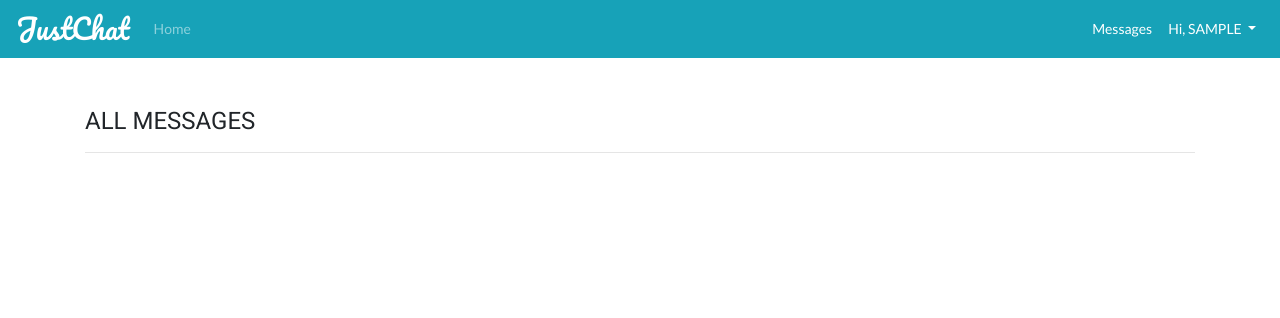
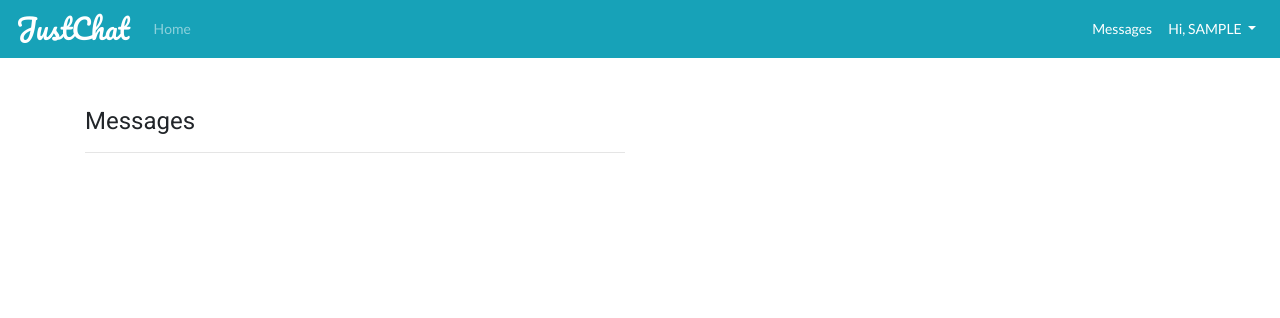
Before and after one commit to inaveenchahar/justchat, a Django app: template chat/templates/inbox_conversation.html in a window 1280 px wide. Shown: the top 318 px of the page. Run offline with Django 3.2, Linux system fonts and the light colour scheme; the template is opened without the code that fills it: values that come from a table or form of the project are taken from there, others are empty; a user stored in the database is signed in; tables that the repository leaves empty hold one stand-in row (values such as "Sample post"); some libraries are stand-ins or nearby versions.

Commit message:
feat(chat): inbox/messages template styled

```diff
--- a/chat/templates/inbox_conversation.html
+++ b/chat/templates/inbox_conversation.html
@@ -4,20 +4,30 @@
 
     <section>
         <div class="py-5 container">
-            <h2 class="text-uppercase">All Messages</h2>
+            <div class="row">
+                <div class="col-md-6">
+                    <h2 class=''>Messages</h2>
                     <hr>
+                    <div class="bg-success">
                         {% for conversation in all_conversations|dictsortreversed:"last_text_send_at" %}
                             {% if conversation.chatmodel_set.all.count > 0 %}
 
                                 {% for member in conversation.room_members.all %}
                                     {% if member.username != request.user.username %}
-                            <a class="img-thumbnail d-block text-decoration-none text-dark p-3 mb-3 bg-light" href="{% url 'room' conversation.slug %}">{{ member.first_name }}</a>
+                                        <a class="img-thumbnail border-0 rounded-0 d-block text-decoration-none text-dark p-3 bg-light" href="{% url 'room' conversation.slug %}">
+                                            <span class="font-weight-bold">{{ member.first_name }}</span>
+                                            <span class="float-right small">{{ conversation.last_text_send_at }}</span>
+                                        </a>
                                     {% endif %}
                                 {% endfor %}
 
                             {% endif %}
                         {% endfor %}
                     </div>
+                </div>
+            </div>
+
+        </div>
     </section>
 
 
```
Lines whose indentation alone changed are shown as unchanged.
